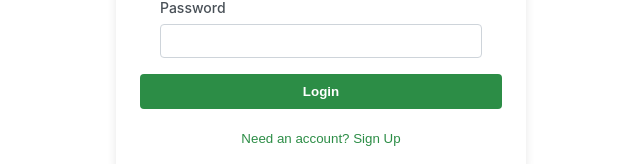
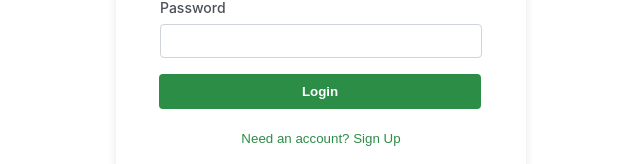
Before and after one commit to kellenmurerwa/AgriLink-Rwanda, a React (Vite) app: page /login in a window 1280 px wide. Shown: the part 200-364 px from the top of the page, without its empty margins (319-959 px from the left). Built offline with nearby package versions, Linux system fonts and the light colour scheme.

Commit message:
resized the submit button

```diff
--- a/src/styles/LoginSignUp.css
+++ b/src/styles/LoginSignUp.css
@@ -69,7 +69,8 @@
   }
 
   .submitButton {
-    width: 100%;
+    margin-left: 19px;
+    width: 89%;
     padding: 10px 16px;
     background-color: #2c8d46;
     color: white;
@@ -77,7 +78,6 @@
     border: none;
     border-radius: 4px;
     cursor: pointer;
-    transition: background-color 0.2s;
   }
   .formFooter {
     margin-top: 16px;
```
